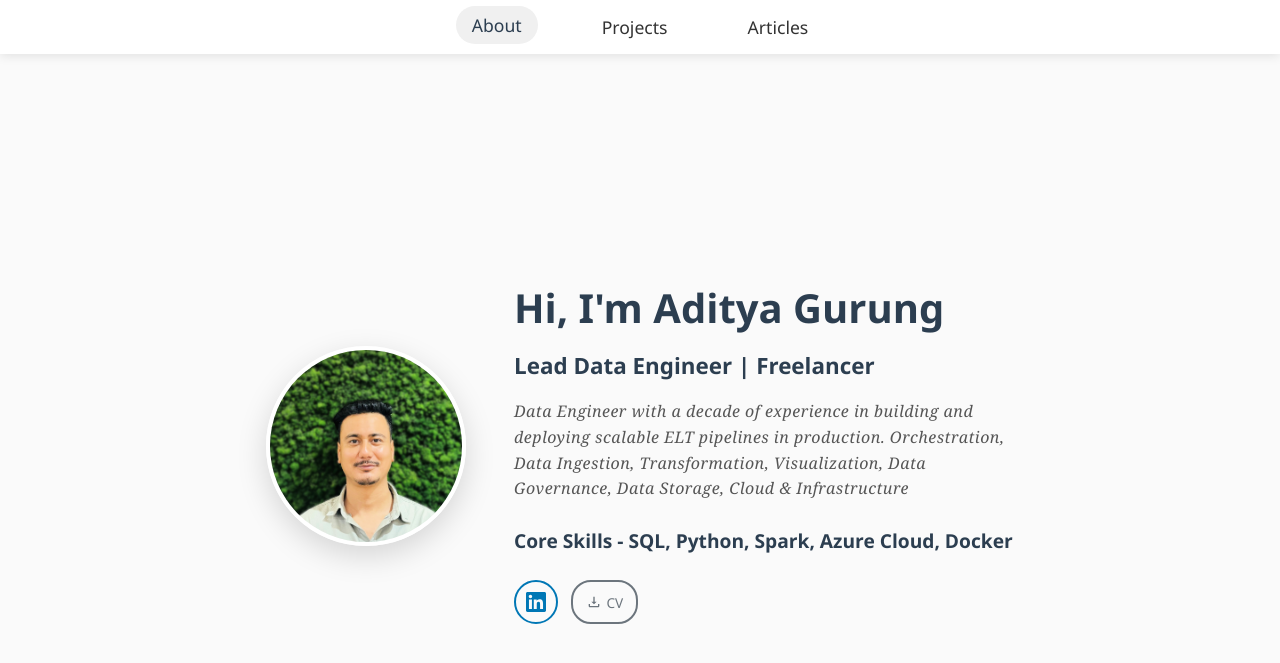
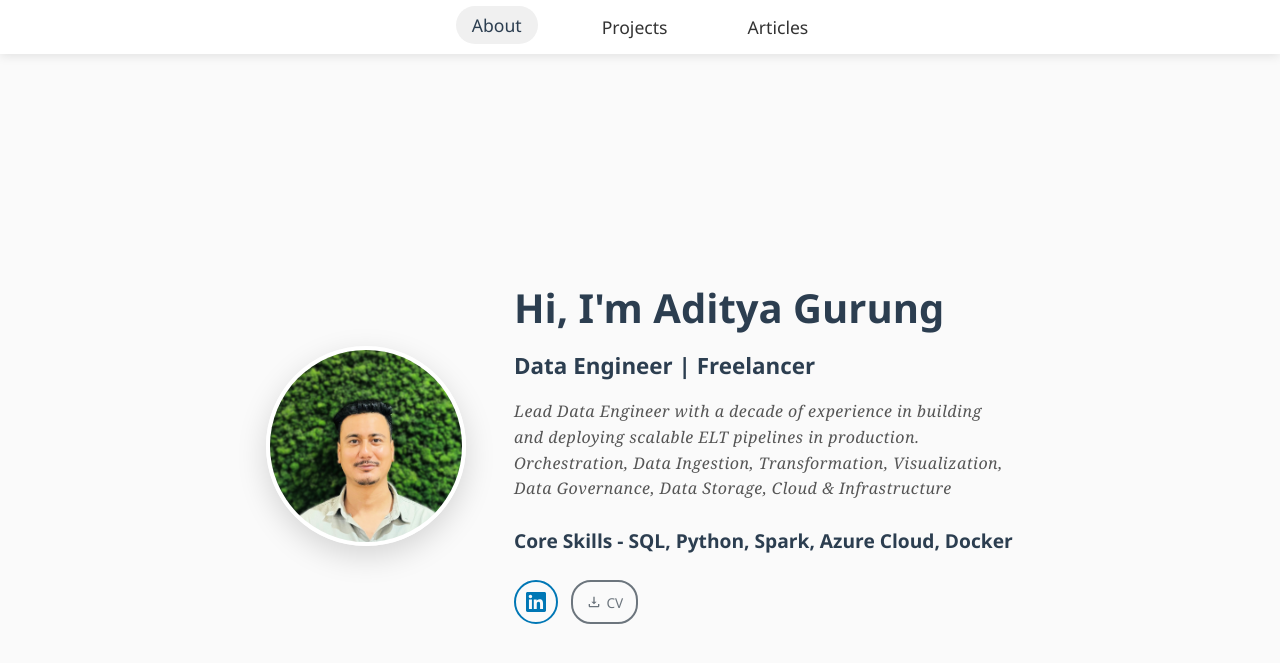
Before and after one commit to Adityagurung/adityagurung.github.io, a Jekyll site: the page built from index.html, in a window 1280 px wide and 900 px high. Shown: the top 663 px of the window. Built offline with Jekyll 4.4.1, drawn with Linux system fonts in a browser that asks for light colours.

Commit message:
readme changes

```diff
--- a/index.html
+++ b/index.html
@@ -11,8 +11,8 @@ title: Aditya Gurung - Lead Data Engineer
         </div>
         <div class="profile-content">
             <h1 class="name-heading">Hi, I'm Aditya Gurung</h1>
-            <h2 class="title-heading"><strong>Lead Data Engineer | Freelancer</strong></h2>
-            <p class="description-text">Data Engineer with a decade of experience in building and deploying scalable ELT pipelines in production. Orchestration, Data Ingestion, Transformation, Visualization, Data Governance, Data Storage, Cloud & Infrastructure</p>
+            <h2 class="title-heading"><strong>Data Engineer | Freelancer</strong></h2>
+            <p class="description-text">Lead Data Engineer with a decade of experience in building and deploying scalable ELT pipelines in production. Orchestration, Data Ingestion, Transformation, Visualization, Data Governance, Data Storage, Cloud & Infrastructure</p>
             <div class="skills-section">
                 <h3 class="skills-heading"><strong>Core Skills</strong> - SQL, Python, Spark, Azure Cloud, Docker</h3>
             </div>
```
Also changed, not shown: README.md.
